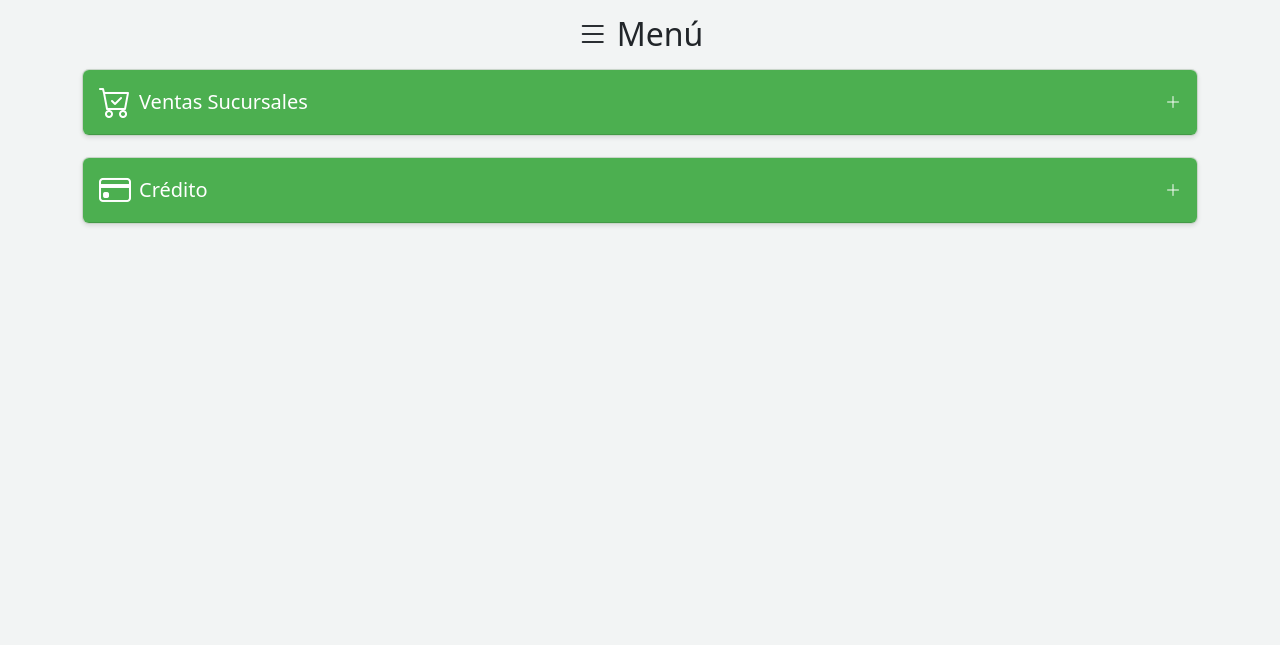
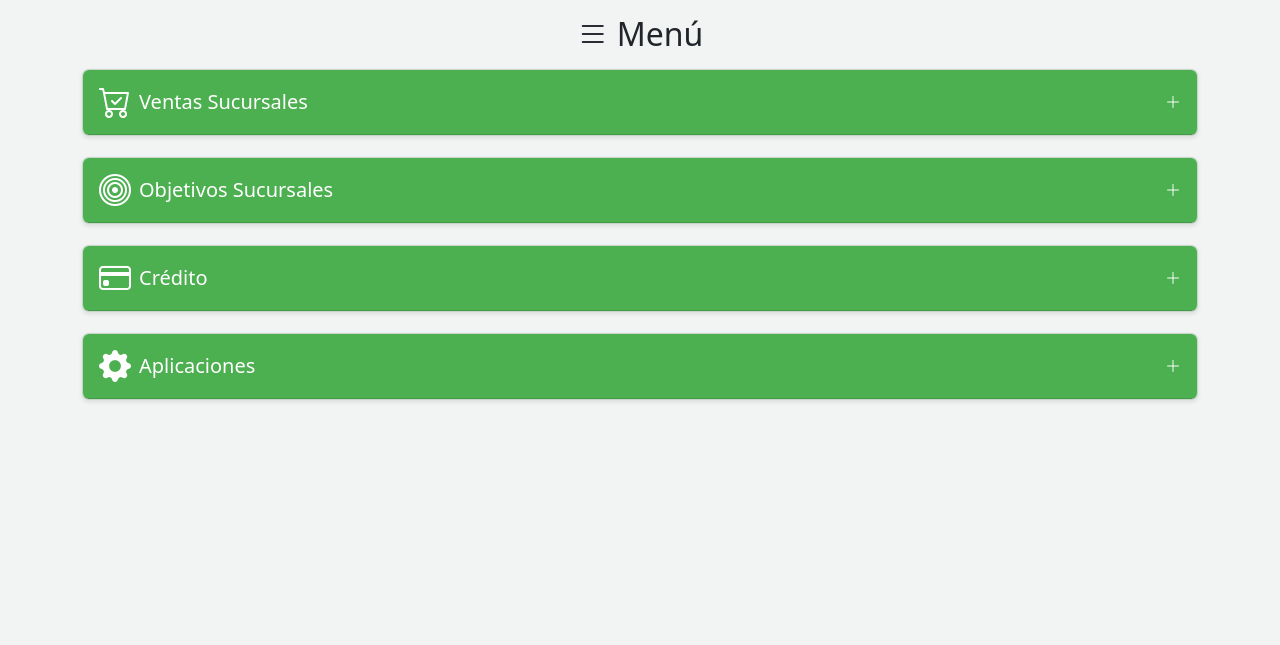
Before and after one commit to gaston24/ppp, a PHP site: page /indexMob.php in a window 1280 px wide. Shown: the part 61-706 px from the top of the page. Run offline with PHP 8.4, Linux system fonts and the light colour scheme; the visitor is signed in with stand-in values (Sample User, id 1).

Commit message:
cambios menu

```diff
--- a/indexMob.php
+++ b/indexMob.php
@@ -20,6 +20,7 @@
     <meta charset="UTF-8">
     <meta name="viewport" content="width=device-width, initial-scale=1.0">
     <title>Menú XL - Dirección</title>
+    <link rel="stylesheet" href="https://cdnjs.cloudflare.com/ajax/libs/font-awesome/5.15.3/css/all.min.css">
     <link href="https://cdn.jsdelivr.net/npm/bootstrap@5.1.3/dist/css/bootstrap.min.css" rel="stylesheet">
     <link href="https://cdn.jsdelivr.net/npm/bootstrap-icons@1.11.3/font/bootstrap-icons.min.css" rel="stylesheet">
     <style>
--- a/menu_section.php
+++ b/menu_section.php
@@ -31,6 +31,33 @@
             </div>
         </div>
 
+        <!-- Objetivos -->
+        <div class="col-12 mb-3">
+            <div class="card menu-card">
+                <div class="card-header d-flex justify-content-between align-items-center">
+                    <div class="d-flex align-items-center">
+                        <i class="bi bi-bullseye menu-icon"></i>
+                        <h5 class="card-title mb-0">Objetivos Sucursales</h5>
+                    </div>
+                    <i class="bi bi-plus-lg"></i>
+                </div>
+                <div class="card-body" style="display: none;">
+                    <div class="sub-card p-2">
+                        <a href="../comercial/sucursales/ObjetivosPropios.php"><i class="bi bi-shop me-2"></i>Locales propios</a>
+                    </div>
+                    <div class="sub-card p-2">
+                        <a href="../comercial/sucursales/objetivosFranquicias.php"><i class="bi bi-building me-2"></i>Franquicias</a>
+                    </div>
+                    <div class="sub-card p-2">
+                        <a href="../comercial/sucursales/objetivosUruguay.php"><i class="bi bi-globe-americas me-2"></i></i>Uruguay</a>
+                    </div>
+                    <div class="sub-card p-2">
+                        <a href="../comercial/sucursales/objetivosTodos.php"><i class="bi bi-grid me-2"></i>Todos</a>
+                    </div>
+                </div>
+            </div>
+        </div>
+
         <!-- Crédito -->
         <div class="col-12 mb-3">
             <div class="card menu-card">
@@ -48,6 +75,26 @@
                 </div>
             </div>
         </div>
+
+        <!-- Crédito -->
+        <div class="col-12 mb-3">
+            <div class="card menu-card">
+                <div class="card-header d-flex justify-content-between align-items-center">
+                    <div class="d-flex align-items-center">
+                        <i class="bi bi-gear-fill menu-icon"></i>
+                        <h5 class="card-title mb-0">Aplicaciones</h5>
+                    </div>
+                    <i class="bi bi-plus-lg"></i>
+                </div>
+                <div class="card-body" style="display: none;">
+                    <div class="sub-card p-2">
+                        <a href="../comercial/supervision/cargaGastos.php"><i class="bi bi-shop me-2"></i>Autorizar gastos supervisión</a>
+                    </div>
+                </div>
+            </div>
+        </div>
+
+
 
 <script src="https://cdn.jsdelivr.net/npm/bootstrap@5.1.3/dist/js/bootstrap.bundle.min.js"></script>
 
```
